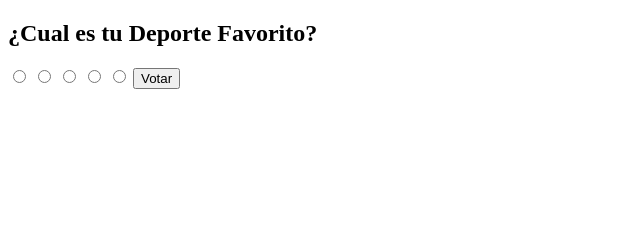
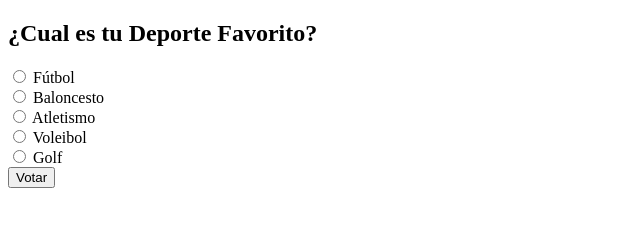
Before and after one commit to german0022/Encuesta, a plain HTML site: page index.html in a window 1280 px wide. Shown: the whole page, without its empty margins (0-640 px from the left). Drawn offline with Linux system fonts and the light colour scheme.

Commit message:
Update index.html

```diff
--- a/index.html
+++ b/index.html
@@ -10,11 +10,11 @@
     <form action="#">
         <h2>¿Cual es tu Deporte Favorito?</h2>
 
-        <input type="radio" name="deporte" id="" value="futbol">
-        <input type="radio" name="deporte" id="" value="baloncesto">
-        <input type="radio" name="deporte" id="" value="atletismo">
-        <input type="radio" name="deporte" id="" value="voleibol">
-        <input type="radio" name="deporte" id="" value="golf">
+        <input type="radio" name="deporte" id="" value="futbol"> Fútbol <br>
+        <input type="radio" name="deporte" id="" value="baloncesto"> Baloncesto <br>
+        <input type="radio" name="deporte" id="" value="atletismo"> Atletismo <br>
+        <input type="radio" name="deporte" id="" value="voleibol"> Voleibol <br>
+        <input type="radio" name="deporte" id="" value="golf"> Golf <br>
 
         <input type="submit" value="Votar">
     </form>
```
